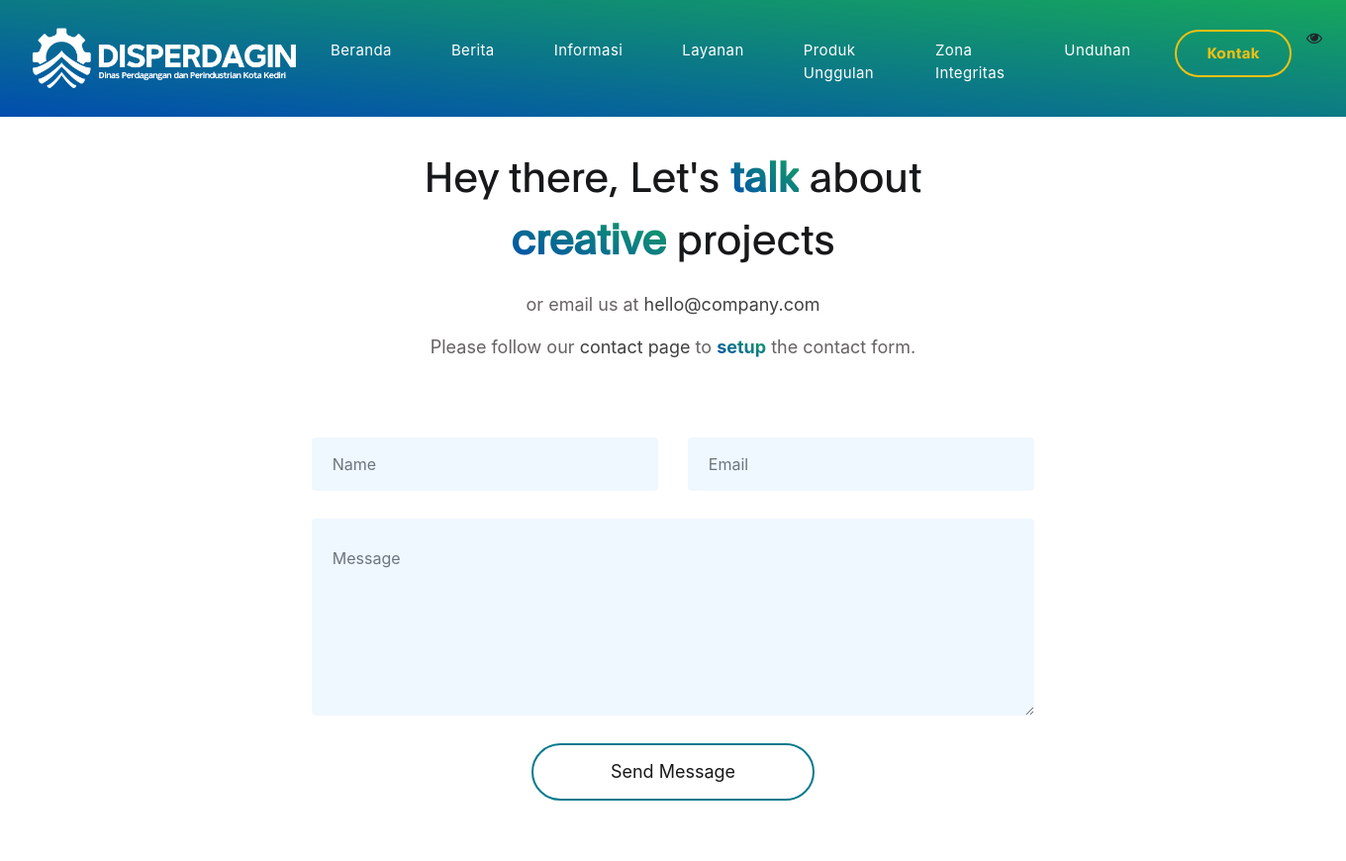
After one commit to KyaaaMorgan/ProjectMgng, a PHP site: page /wmagang/contact.php in a window 1360 px wide. The commit adds this page. Shown: the top 870 px of the page at 99% size. Run offline with PHP 8.4, Linux system fonts and the light colour scheme; data that the repository does not hold is empty.

Commit message:
Update 13-10-2023 | Last Update

```diff
--- /dev/null
+++ b/wmagang/contact.php
@@ -0,0 +1,228 @@
+<!DOCTYPE html>
+<html lang="en">
+<head>
+
+     <title>Digital Trend Contact</title>
+<!--
+
+DIGITAL TREND
+
+https://templatemo.com/tm-538-digital-trend
+
+-->
+     <meta charset="UTF-8">
+     <meta http-equiv="X-UA-Compatible" content="IE=Edge">
+     <meta name="description" content="">
+     <meta name="keywords" content="">
+     <meta name="author" content="">
+     <meta name="viewport" content="width=device-width, initial-scale=1, maximum-scale=1">
+
+     <link rel="stylesheet" href="css/bootstrap.min.css">
+     <link rel="stylesheet" href="css/font-awesome.min.css">
+     <link rel="stylesheet" href="css/aos.css">
+     <link rel="stylesheet" href="css/owl.carousel.min.css">
+     <link rel="stylesheet" href="css/owl.theme.default.min.css">
+     <link rel="shorcut icon" href="images/lpicon2.png">
+
+     <!-- MAIN CSS -->
+     <link rel="stylesheet" href="css/templatemo-digital-trend.css">
+
+</head>
+<body>
+     <!-- MENU BAR -->
+    <nav class="navbar navbar-expand-lg position-absolute">
+      <a href="index.php">
+        <div class="logo">
+            <img src="images/dp1.png" alt="logo" style="height: 70px;">
+        </div>
+      </a>
+
+      <button class="navbar-toggler" type="button" data-toggle="collapse" data-target="#navbarNav" aria-controls="navbarNav" aria-expanded="false"
+          aria-label="Toggle navigation">
+          <span class="navbar-toggler-icon"></span>
+      </button>
+
+      <div class="collapse navbar-collapse" id="navbarNav">
+        <ul class="navbar-nav ml-auto">
+            <li class="nav-item">
+                <a href="index.php" class="nav-link smoothScroll">Beranda</a>
+            </li>
+            <li class="nav-item">
+                 <a href="#project" class="nav-link smoothScroll">Berita</a>
+             </li>
+            <li class="nav-item">
+                <a href="#" class="nav-link smoothScroll">Informasi</a>
+                <ul class="isi-dropdown">
+  <li><a href="#">Pasar</a></li>
+  <li><a href="#">Minimarket</a></li>
+  <li><a href="#">Mall</a></li>
+                 <li><a href="#">Industri Kecil Menengah</a></li>
+     </ul>
+            </li>
+            <li class="nav-item">
+                <a href="#" class="nav-link">Layanan</a>
+                <ul class="isi-dropdown">
+                 <li><a href="#">Bantuan Modal</a></li>
+                 <li><a href="#">Izin Tempat Penjualan Minuman Beralkohol</a></li>
+                 <li><a href="#">Legalitas Merk</a></li>
+  <li><a href="#">Sertifikasi Halal</a></li>
+  <li><a href="#">Sinas</a></li>
+                 <li><a href="#">Tera/Tera Ulang</a></li>
+     </ul>
+            </li>
+            <li class="nav-item">
+                 <a href="#" class="nav-link">Produk Unggulan</a>
+             </li>
+            <li class="nav-item">
+                <a href="#" class="nav-link">Zona Integritas</a>
+            </li>
+            <li class="nav-item">
+                 <a href="#" class="nav-link smoothScroll">Unduhan</a>
+             </li>
+             <li class="nav-item">
+                 <a href="contact.php" class="nav-link contact">Kontak</a>
+             </li>
+             <i class="fa fa-eye">
+                 <?php
+                      //koneksi
+                      $conn = mysqli_connect('localhost','root','','db_counter');
+
+                      //pilih database
+                      $count = mysqli_query($conn, "SELECT * FROM tb_counter");
+
+                      //logika
+                      $row = mysqli_fetch_assoc($count);
+                      $current_count = $row['counts'];
+                      echo $current_count;
+                 ?>
+            </i>
+        </ul>
+    </div>
+    </nav>
+
+
+     <!-- CONTACT -->
+     <section class="contact section-padding">
+          <div class="container">
+               <div class="row">
+
+                    <div class="col-lg-6 mx-auto col-md-7 col-12 py-5 mt-5 text-center" data-aos="fade-up">
+
+                      <h1 class="mb-4">Hey there, Let's <strong class="gradient-text">talk</strong> about <strong class="gradient-text">creative</strong> projects</h1>
+
+                      <p>or email us at <a href="mailto:hello@company.com">hello@company.com</a></p>
+                      <p>Please follow our <a rel="nofollow" href="https://templatemo.com/contact">contact page</a> to <strong class="gradient-text">setup</strong> the contact form.</p>
+                    </div>
+
+                    <div class="col-lg-8 mx-auto col-md-10 col-12">
+
+                    <!-- Follow https://templatemo.com/contact page to setup your own contact form -->
+
+                      <form action="#" method="post" class="contact-form" data-aos="fade-up" data-aos-delay="300" role="form">
+                        <div class="row">
+                          <div class="col-lg-6 col-12">
+                            <input type="text" class="form-control" name="name" placeholder="Name">
+                          </div>
+
+                          <div class="col-lg-6 col-12">
+                            <input type="email" class="form-control" name="email" placeholder="Email">
+                          </div>
+
+                          <div class="col-lg-12 col-12">
+                            <textarea class="form-control" rows="6" name="message" placeholder="Message"></textarea>
+                          </div>
+
+                          <div class="col-lg-5 mx-auto col-7">
+                            <button type="submit" class="form-control" id="submit-button" name="submit">Send Message</button>
+                          </div>
+                        </div>
+
+                      </form>
+                    </div>
+
+               </div>
+          </div>
+     </section>
+
+<!-- How to change your own map point
+	1. Go to Google Maps
+	2. Click on your location point
+	3. Click "Share" and choose "Embed map" tab
+	4. Copy only URL and paste it within the src="" field below
+-->
+     <div class="google-map" data-aos="zoom-in">
+      <iframe src="https://www.google.com/maps/embed?pb=!1m18!1m12!1m3!1d15811.0947128!2d111.9816807871582!3d-7.8137655000000015!2m3!1f0!2f0!3f0!3m2!1i1024!2i768!4f13.1!3m3!1m2!1s0x2e78571ffa451fa5%3A0xa7a0754fb863b0c!2sDinas%20Perindustrian%20Perdagangan%20Pertambangan%20Dan%20Energi!5e0!3m2!1sid!2sid!4v1695780133282!5m2!1sid!2sid" width="600" height="450" style="border:0;" allowfullscreen="" loading="lazy" referrerpolicy="no-referrer-when-downgrade"></iframe>
+     </div>
+
+
+    <footer class="site-footer">
+      <div class="container">
+        <div class="row">
+
+          <div class="col-lg-5 mx-lg-auto col-md-8 col-10">
+            <h1 class="text-white" data-aos="fade-up" data-aos-delay="100">We make creative <strong>brands</strong> only.</h1>
+          </div>
+
+          <div class="col-lg-3 col-md-6 col-12" data-aos="fade-up" data-aos-delay="200">
+            <h4 class="my-4">Contact Info</h4>
+
+            <p class="mb-1">
+              <i class="fa fa-phone mr-2 footer-icon"></i>
+              +99 080 070 4224
+            </p>
+
+            <p>
+              <a href="#">
+                <i class="fa fa-envelope mr-2 footer-icon"></i>
+                hello@company.com
+              </a>
+            </p>
+          </div>
+
+          <div class="col-lg-3 col-md-6 col-12" data-aos="fade-up" data-aos-delay="300">
+            <h4 class="my-4">Our Studio</h4>
+
+            <p class="mb-1">
+              <i class="fa fa-home mr-2 footer-icon"></i>
+              Av. Lúcio Costa - Barra da Tijuca, Rio de Janeiro - RJ, Brazil
+            </p>
+          </div>
+
+          <div class="col-lg-4 mx-lg-auto text-center col-md-8 col-12" data-aos="fade-up" data-aos-delay="400">
+            <p class="copyright-text">Copyright &copy; 2020 Your Company
+            <br>
+            <a rel="nofollow noopener" href="https://templatemo.com">Design: TemplateMo</a></p>
+          </div>
+
+          <div class="col-lg-4 mx-lg-auto col-md-6 col-12" data-aos="fade-up" data-aos-delay="500">
+
+            <ul class="footer-link">
+              <li><a href="#">Stories</a></li>
+              <li><a href="#">Work with us</a></li>
+              <li><a href="#">Privacy</a></li>
+            </ul>
+          </div>
+
+          <div class="col-lg-3 mx-lg-auto col-md-6 col-12" data-aos="fade-up" data-aos-delay="600">
+            <ul class="social-icon">
+              <li><a href="#" class="fa fa-instagram"></a></li>
+              <li><a href="#" class="fa fa-twitter"></a></li>
+              <li><a href="#" class="fa fa-dribbble"></a></li>
+              <li><a href="#" class="fa fa-behance"></a></li>
+            </ul>
+          </div>
+
+        </div>
+      </div>
+    </footer>
+
+     <!-- SCRIPTS -->
+     <script src="js/jquery.min.js"></script>
+     <script src="js/bootstrap.min.js"></script>
+     <script src="js/aos.js"></script>
+     <script src="js/owl.carousel.min.js"></script>
+     <script src="js/custom.js"></script>
+     <script src="js/transition.js"></script>
+
+</body>
+</html>
--- a/wmagang/css/templatemo-digital-trend.css
+++ b/wmagang/css/templatemo-digital-trend.css
@@ -1,3 +1,35 @@
+body {
+  margin: 0;
+  padding: 0;
+}
+
+.loading-screen {
+  position: fixed;
+  top: 0;
+  left: 0;
+  width: 100%;
+  height: 100%;
+  background:  rgba(0, 0, 0, 0.6);
+  display: flex;
+  justify-content: center;
+  align-items: center;
+  z-index: 999;
+}
+
+.loader {
+  border: 8px solid #f3f3f3;
+  border-top: 8px solid #666; /* Warna hitam smoke */
+  border-radius: 50%;
+  width: 50px;
+  height: 50px;
+  animation: spin 2s linear infinite;
+}
+
+@keyframes spin {
+  0% { transform: rotate(0deg); }
+  100% { transform: rotate(360deg); }
+}
+
   @font-face {
   font-family: 'Plain-Regular';
   src: url('../fonts/Plain-Regular.woff2') format('woff2'),
@@ -54,12 +86,6 @@
 --border-radius-small:  5px;
 }
 
-body {
-background: var(--white-color);
-font-family: var(--base-font-family);
-}
-
-
 /*---------------------------------------
  TYPOGRAPHY
 -----------------------------------------*/
@@ -70,7 +96,7 @@ line-height: inherit;
 }
 
 h1 {
-color: var(--white-color);
+color: var(--dark-color);
 font-size: var(--h1-font-size);
 }
 
@@ -593,20 +619,24 @@ margin: 14px 0;
 
 .newsletter-form button,
 .contact-form #submit-button {
-background: var(--primary-color);
+border: 2px solid var(--primary-color);
 border-radius: var(--border-radius-large);
-color: var(--white-color);
+color: var(--dark-color);
+background: transparent;
 cursor: pointer;
 font-size: var(--p-font-size);
 line-height: 0px;
 padding: 1.5em 1.3em;
+transition: all .5s ease;
 }
 
-.newsletter-form button {
-background: var(--secondary-color);
+.newsletter-form button,
+.contact-form #submit-button:hover {
+background: linear-gradient(to top right ,var(--menu-bg),var(--green));
+transition: all .5s ease;
+border-color: transparent;
+color: var(--white-color);
 }
-
-
 
 /*---------------------------------------
  FOOTER
--- /dev/null
+++ b/wmagang/js/loader.js
@@ -0,0 +1,5 @@
+window.addEventListener("load", function () {
+    // Hapus loading screen saat halaman selesai dimuat
+    const loadingScreen = document.querySelector(".loading-screen");
+    loadingScreen.style.display = "none";
+});
```
Also changed, not shown: wmagang/index.php (+17 -23 lines), wmagang/js/transisi.js (added, +8 -0 lines), wmagang/images/hero.png (added), wmagang/images/lpicon.png (added), wmagang/images/lpicon2.png (added).
